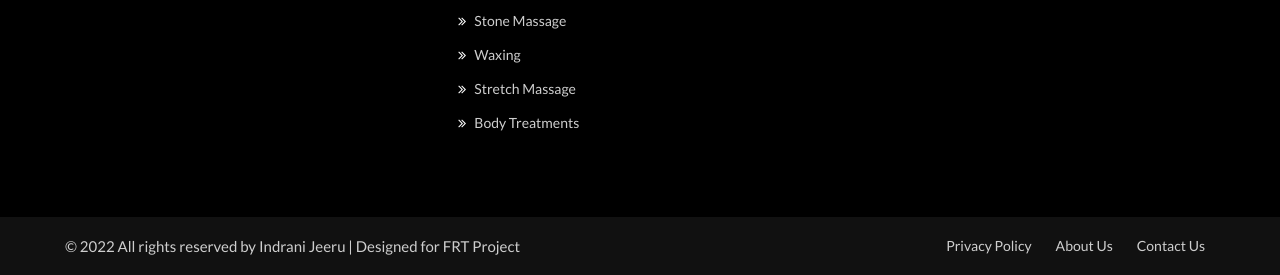
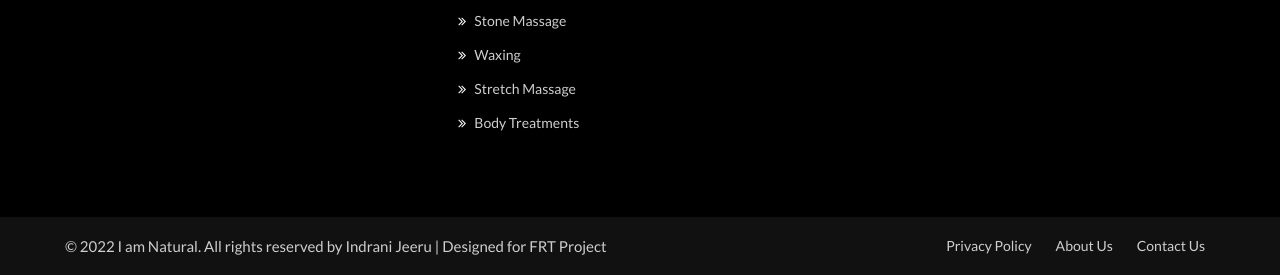
Before and after one commit to Indrani121/internship-project, a plain HTML site: page about.html in a window 1280 px wide. Shown: the part 2240-2515 px from the top of the page. Drawn offline with nearby package versions, Linux system fonts and the light colour scheme; a web font is replaced by a local one.

Commit message:
Update about.html

```diff
--- a/about.html
+++ b/about.html
@@ -424,7 +424,7 @@
 				<div class="container">
 					<div class="copyright-footer">
 						<div class="columns text-lg-left">
-							<p>© 2022 All rights reserved by Indrani Jeeru | Designed for FRT Project </a></p>
+							<p>© 2022 I am Natural. All rights reserved by Indrani Jeeru | Designed for FRT Project </a></p>
 						</div>
 						<ul class="columns text-lg-right">
 							<li><a href="#">Privacy Policy</a>
```
